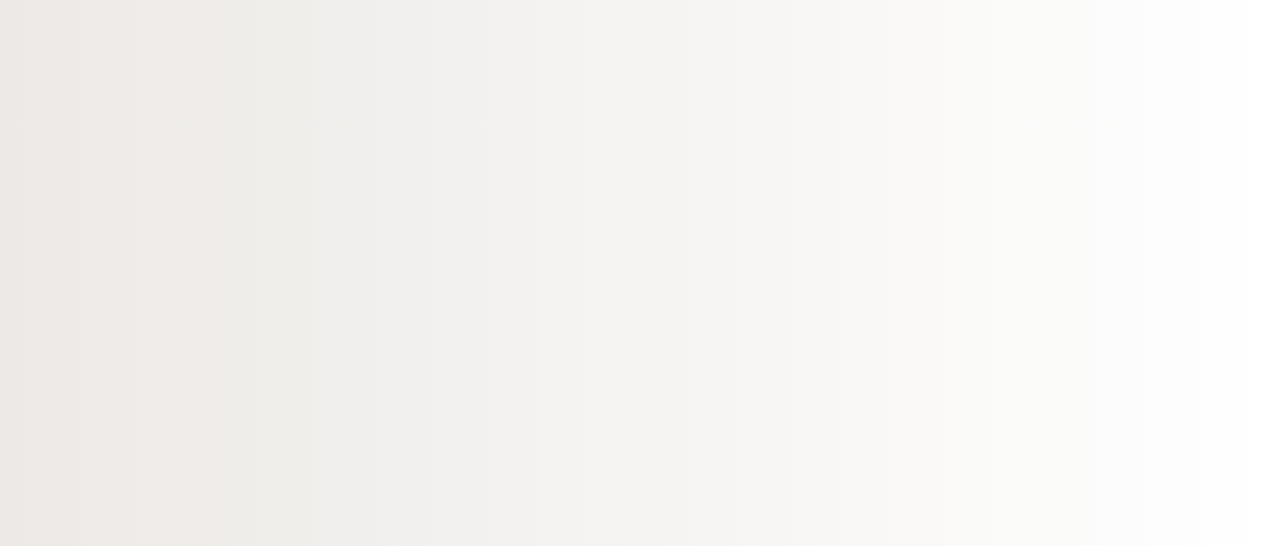
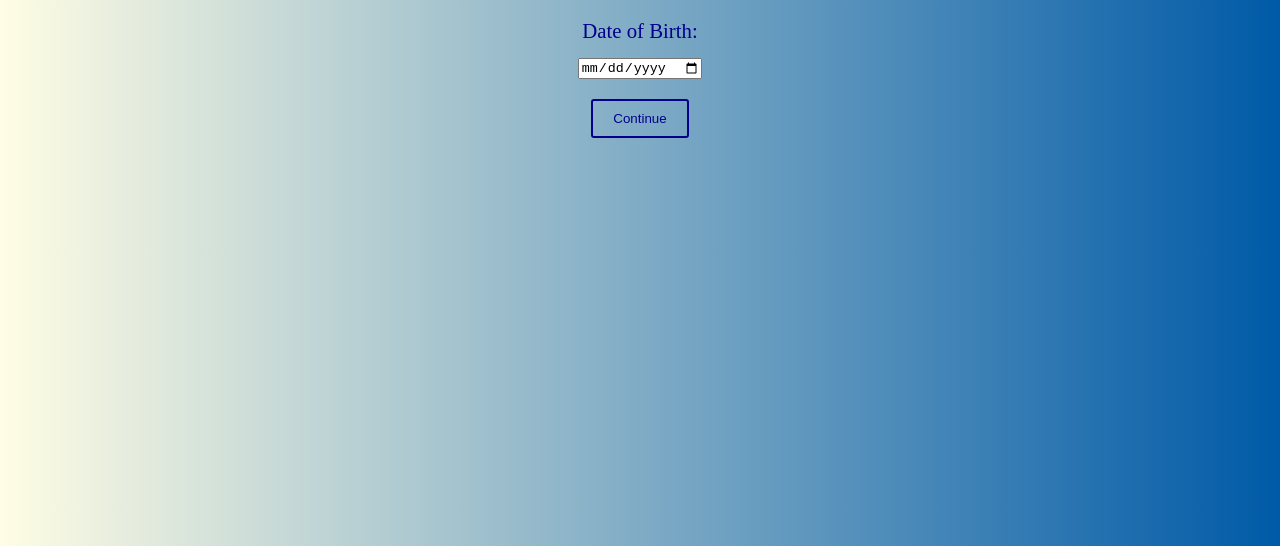
Before and after one commit to Raj-Thombare/is-your-birthday-lucky, a plain HTML site: page index.html in a window 1280 px wide. Shown: the part 254-800 px from the top of the page. Drawn offline with Linux system fonts and the light colour scheme.

Commit message:
style: background-color update

```diff
--- a/style.css
+++ b/style.css
@@ -1,16 +1,27 @@
 @import url('https://fonts.googleapis.com/css2?family=Staatliches&display=swap');
-
-h1 {
-    font-family: 'Staatliches', cursive;
-    color: darkblue;
-}
 
 body{
     box-sizing: border-box;
     margin: 0px auto;
     padding:0px;
     text-align: center;
-    background:linear-gradient(90deg,#ECE9E6,#FFFFFF);
+    background:linear-gradient(90deg,#FFFDE4 ,#005AA7);
+    display: flex;
+    flex-direction: column;
+    flex-wrap: wrap;
+    align-items: center;
+    justify-content: center;
+    min-height: 100vh;
+    color: darkblue;
+}
+
+h1 {
+    font-family: 'Staatliches', cursive;
+    font-size: 2.3rem;
+}
+
+.container {
+    font-size: 1.3rem;
 }
 
 button {
@@ -19,7 +30,9 @@ button {
     padding: 10px 20px;
     border-radius: 3px;
     border: 2px solid darkblue;
+    background-color: transparent;
     cursor: pointer;
+    color: inherit;
 }
 
 button:hover {
@@ -33,11 +46,13 @@ label {
 }
 
 #output-div {
+    font-family: 'Staatliches', cursive;
     width: 70%;
     height: 20vh;
-    margin: 10px auto;
+    margin: 20px auto;
+    padding: 20px;
     font-weight: bold;
-    font-size: 30px;
+    font-size: 2.3rem;
 }
 .show-div {
     display: none;
```
